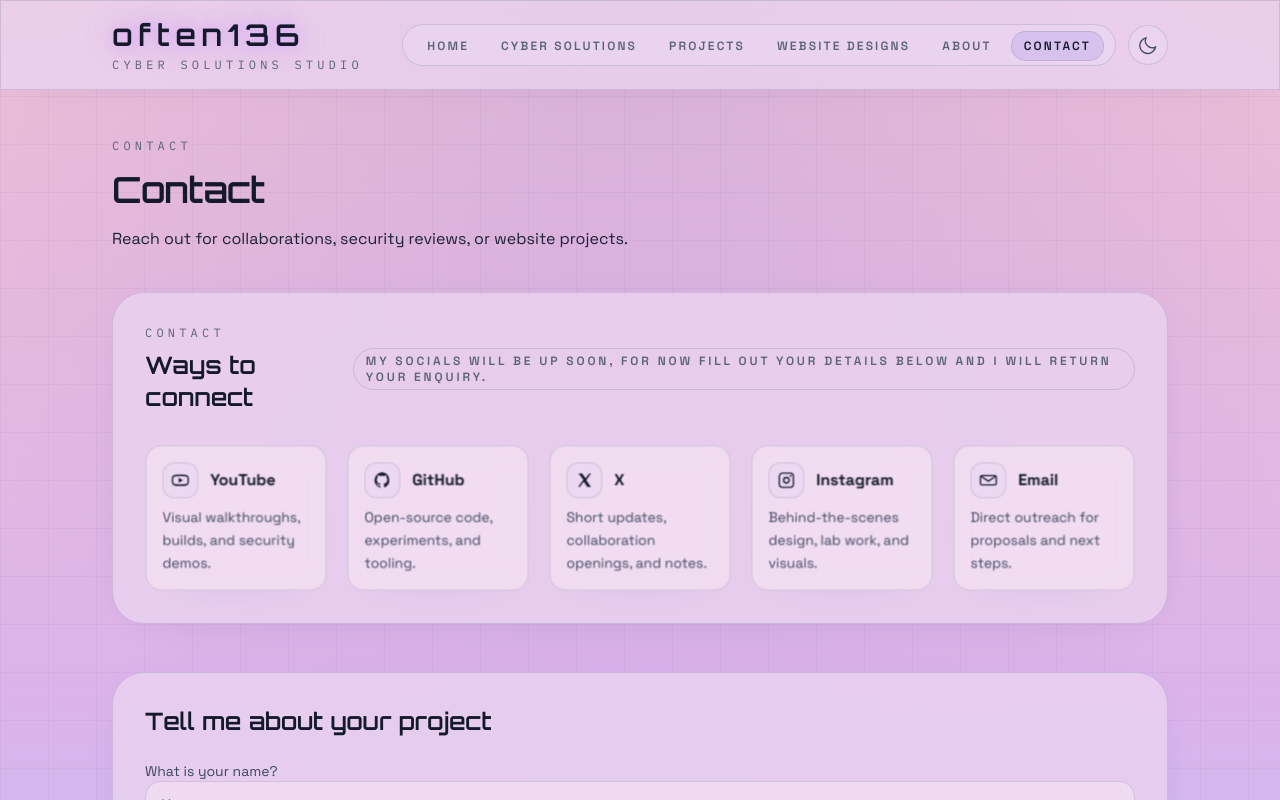
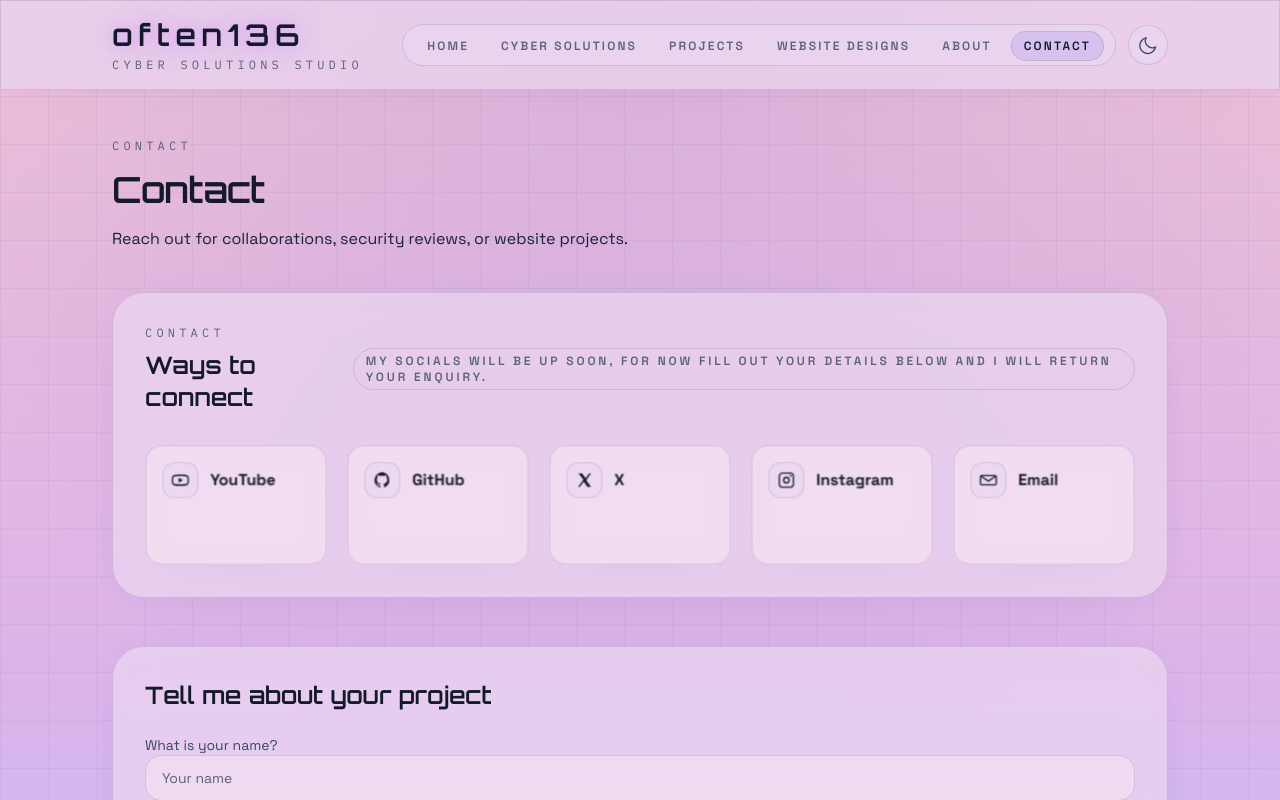
Before and after one commit to therealLordKing/Cyber-Portfolio, a React (Vite) app: page /#/contact in a window 1280 px wide. Shown: the top 800 px of the page. Built offline with nearby package versions, Linux system fonts and the light colour scheme.

Commit message:
- src/components/SectionGrid.tsx now supports optional href and only renders descriptions when non-empty.   - src/pages/Contact.tsx social items have empty descriptions; Email includes href:     mailto:often136@pjcyber.com.

```diff
--- a/src/components/SectionGrid.tsx
+++ b/src/components/SectionGrid.tsx
@@ -7,6 +7,7 @@ type SectionItem = {
   description: string;
   details?: string;
   tags?: string[];
+  href?: string;
 };
 
 type SectionGridProps = {
@@ -84,8 +85,10 @@ export default function SectionGrid({
             ? items.filter((item) => item.title === expandedTitle)
             : items
           ).map((item) => {
-            const isExpanded = expandedTitle === item.title;
+            const isLink = Boolean(item.href);
+            const isExpanded = !isLink && expandedTitle === item.title;
             const detailsText = item.details ?? item.description;
+            const CardTag = isLink ? "a" : "button";
 
             return (
               <div
@@ -101,12 +104,15 @@ export default function SectionGrid({
                     Back
                   </button>
                 ) : null}
-                <button
-                  type="button"
-                  onClick={() =>
-                    setExpandedTitle(isExpanded ? null : item.title)
-                  }
-                  aria-expanded={isExpanded}
+                <CardTag
+                  {...(isLink
+                    ? { href: item.href }
+                    : {
+                        type: "button" as const,
+                        onClick: () =>
+                          setExpandedTitle(isExpanded ? null : item.title),
+                        "aria-expanded": isExpanded,
+                      })}
                   className={`frosted-card interactive-card flex w-full text-left text-sm text-[color:var(--text)] transition-all duration-300 ${
                     isCompact
                       ? "min-h-[120px] flex-col justify-between rounded-2xl p-4"
@@ -138,9 +144,11 @@ export default function SectionGrid({
                         </div>
                       </div>
                     </div>
-                    <p className="text-sm leading-relaxed text-[color:var(--text-soft)]">
-                      {item.description}
-                    </p>
+                    {item.description ? (
+                      <p className="text-sm leading-relaxed text-[color:var(--text-soft)]">
+                        {item.description}
+                      </p>
+                    ) : null}
                     {!isCompact ? (
                       <p
                         className={`expandable-details text-xs text-[color:var(--text-muted)] ${
@@ -163,7 +171,7 @@ export default function SectionGrid({
                       ))}
                     </div>
                   ) : null}
-                </button>
+                </CardTag>
               </div>
             );
           })}
--- a/src/pages/Contact.tsx
+++ b/src/pages/Contact.tsx
@@ -25,7 +25,7 @@ export default function Contact() {
         items={[
           {
             title: "YouTube",
-            description: "Visual walkthroughs, builds, and security demos.",
+            description: "",
             icon: (
               <svg viewBox="0 0 24 24" className="h-5 w-5" aria-hidden="true">
                 <path
@@ -43,7 +43,7 @@ export default function Contact() {
           },
           {
             title: "GitHub",
-            description: "Open-source code, experiments, and tooling.",
+            description: "",
             icon: (
               <svg viewBox="0 0 24 24" className="h-5 w-5" aria-hidden="true">
                 <path
@@ -55,7 +55,7 @@ export default function Contact() {
           },
           {
             title: "X",
-            description: "Short updates, collaboration openings, and notes.",
+            description: "",
             icon: (
               <svg viewBox="0 0 24 24" className="h-5 w-5" aria-hidden="true">
                 <path
@@ -67,7 +67,7 @@ export default function Contact() {
           },
           {
             title: "Instagram",
-            description: "Behind-the-scenes design, lab work, and visuals.",
+            description: "",
             icon: (
               <svg viewBox="0 0 24 24" className="h-5 w-5" aria-hidden="true">
                 <path
@@ -83,7 +83,8 @@ export default function Contact() {
           },
           {
             title: "Email",
-            description: "Direct outreach for proposals and next steps.",
+            description: "",
+            href: "mailto:often136@pjcyber.com",
             icon: (
               <svg viewBox="0 0 24 24" className="h-5 w-5" aria-hidden="true">
                 <path
```
